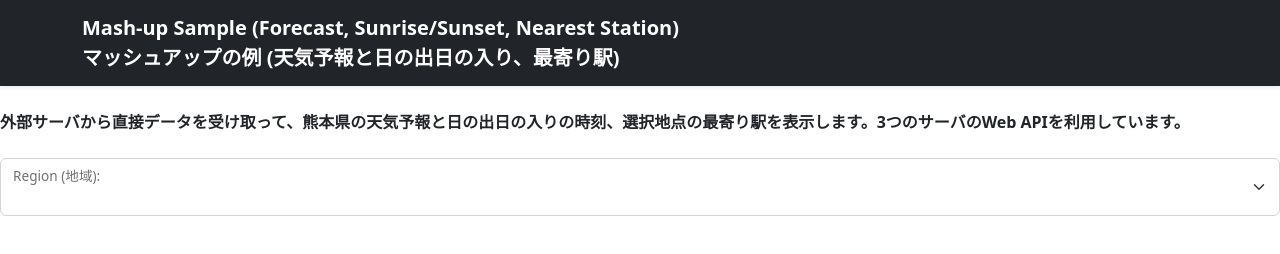
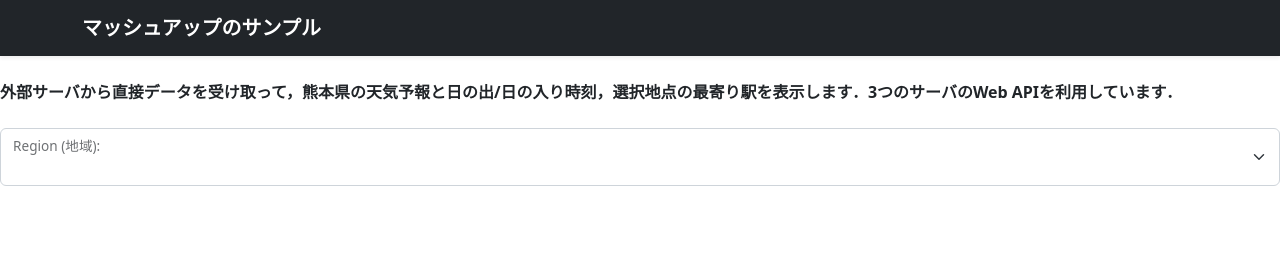
Before and after one commit to Tom4c3/Kumamoto-weather-forcast, a plain HTML site: page index.html in a window 1280 px wide. Drawn offline with nearby package versions, Linux system fonts and the light colour scheme; no server answers.

Commit message:
ヘッダーの説明を省略

```diff
--- a/index.html
+++ b/index.html
@@ -132,7 +132,7 @@
 			<div class="container">
 				<div class="navbar-brand">
 					<strong>
-					Mash-up Sample (Forecast, Sunrise/Sunset, Nearest Station)<br />マッシュアップの例 (天気予報と日の出日の入り、最寄り駅)
+					マッシュアップのサンプル
 					</strong>
 				</div>
 			</div>
@@ -155,7 +155,7 @@
 	-->
 	<strong>
 	<br />
-		外部サーバから直接データを受け取って、熊本県の天気予報と日の出日の入りの時刻、選択地点の最寄り駅を表示します。3つのサーバのWeb APIを利用しています。
+		外部サーバから直接データを受け取って，熊本県の天気予報と日の出/日の入り時刻，選択地点の最寄り駅を表示します．3つのサーバのWeb APIを利用しています．
 		<br />
 	</strong><br />
 	<!--
```
